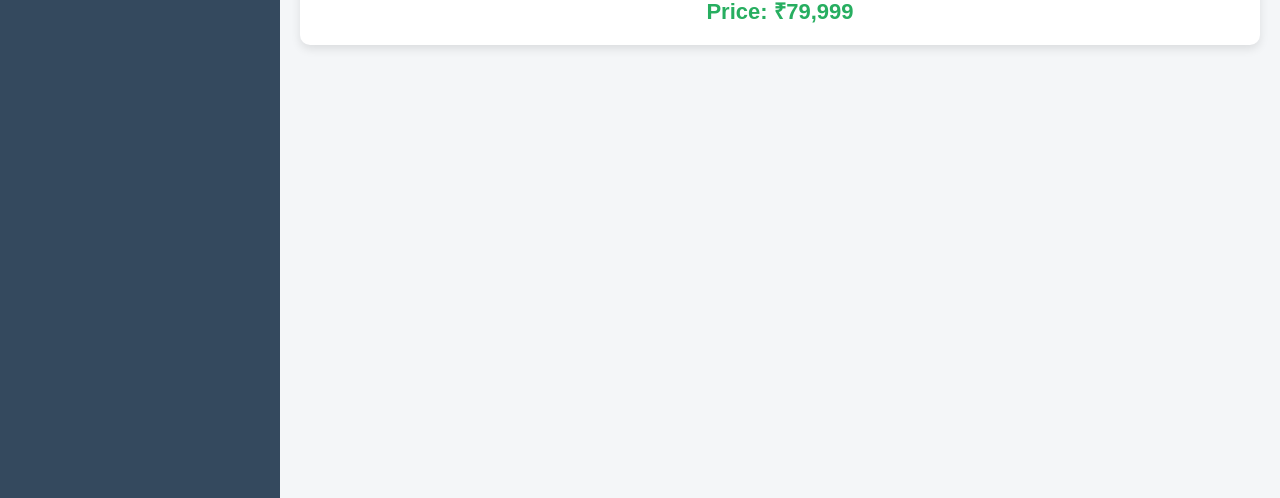
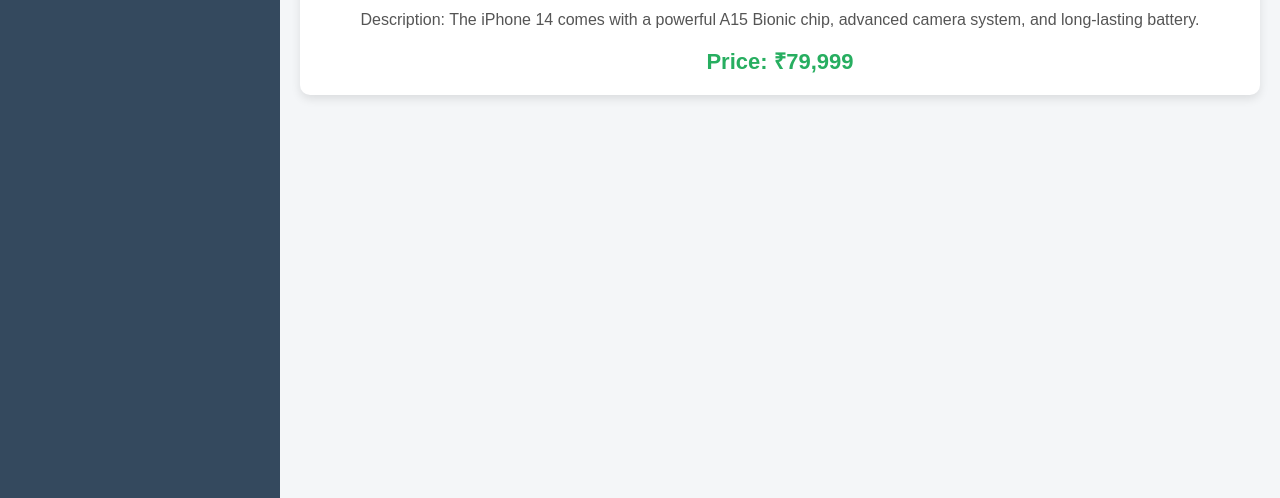
Before and after one commit to shaiksafiya310-gif/iphonee, a plain HTML site: page index.html in a window 1280 px wide. Shown: the part 400-898 px from the top of the page. Drawn offline with Linux system fonts and the light colour scheme.

Commit message:
restored

```diff
--- a/index.html
+++ b/index.html
@@ -108,7 +108,7 @@
 
                 <img src="https://m.media-amazon.com/images/I/61cwywLZR-L._SL1500_.jpg"
                      alt="iPhone Image">
-
+ <p>Description: The iPhone 14 comes with a powerful A15 Bionic chip, advanced camera system, and long-lasting battery.</p>
 
                 <div class="price">Price: ₹79,999</div>
 
```
